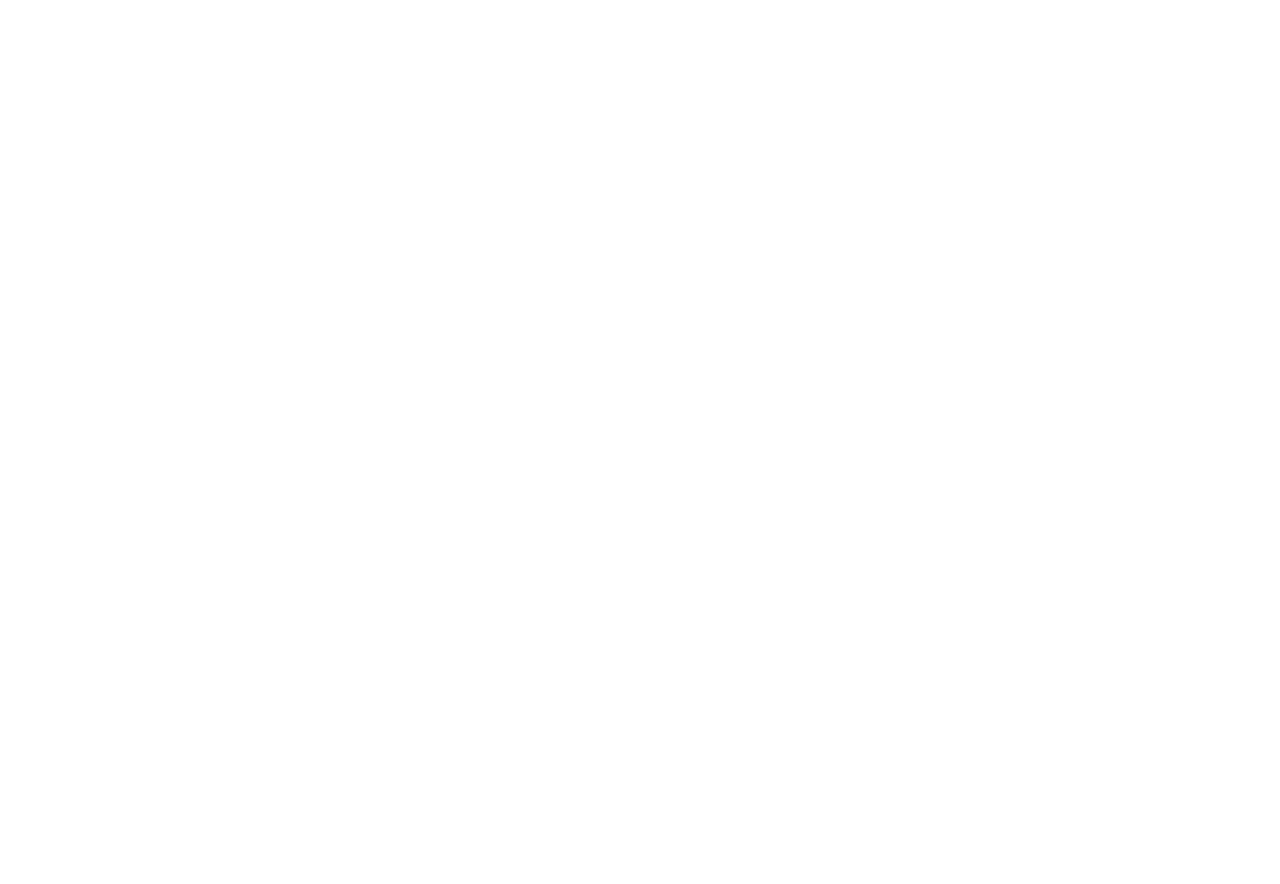
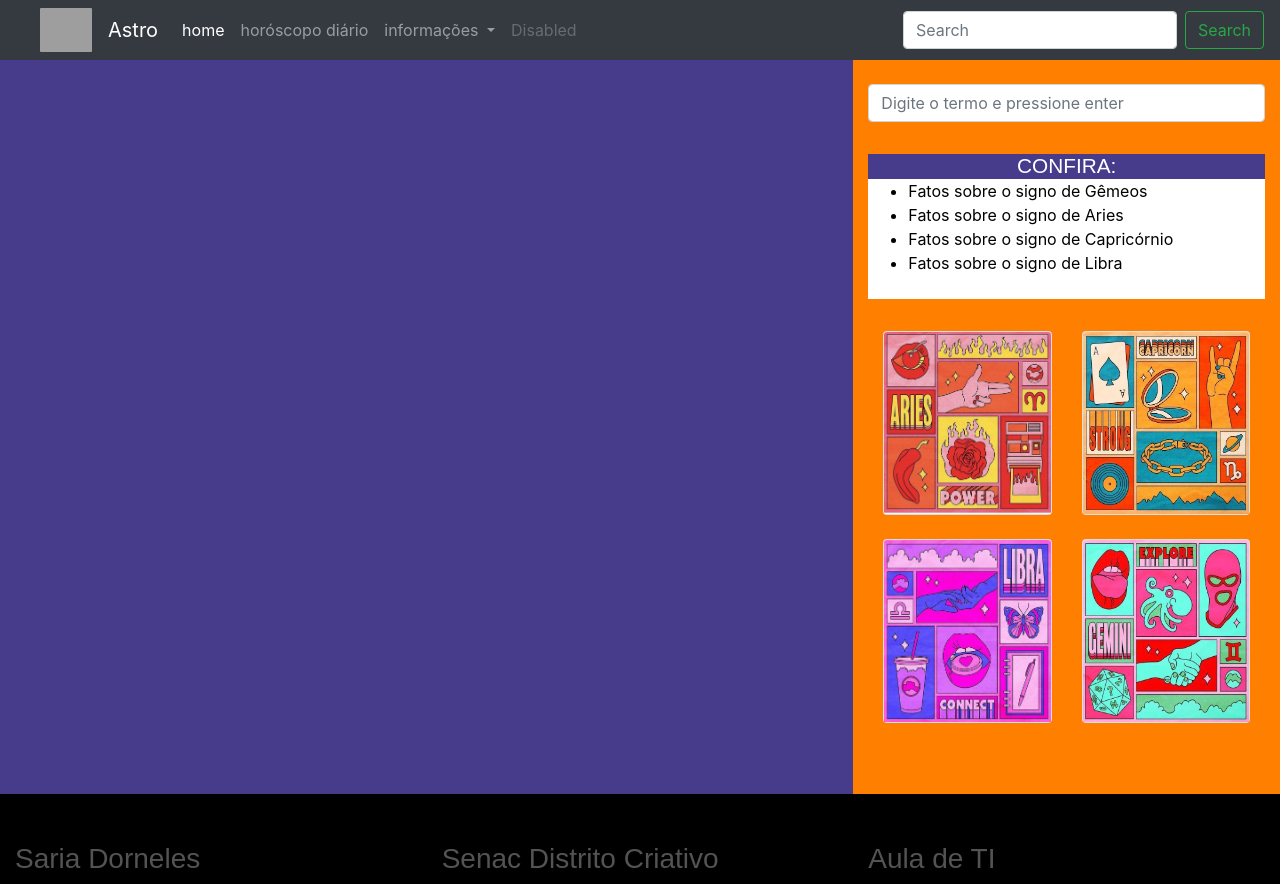
Before and after one commit to Sari-Dorneles/Osite2, a plain HTML site: page informações.html in a window 1280 px wide. Before the commit the page ends 800 px from the top, so only its background shows below. Drawn offline with nearby package versions, Linux system fonts and the light colour scheme; grey boxes are pictures that could not be loaded.

Commit message:
Bootstrap
Quase finalizado

```diff
--- a/informações.html
+++ b/informações.html
@@ -0,0 +1,131 @@
+<!doctype html>
+<html lang="en">
+  <head>
+    <!-- Required meta tags -->
+    <meta charset="utf-8">
+    <meta name="viewport" content="width=device-width, initial-scale=1, shrink-to-fit=no">
+
+    <!-- Bootstrap CSS -->
+    <link rel="stylesheet" href="https://cdn.jsdelivr.net/npm/bootstrap@4.6.2/dist/css/bootstrap.min.css" integrity="sha384-xOolHFLEh07PJGoPkLv1IbcEPTNtaed2xpHsD9ESMhqIYd0nLMwNLD69Npy4HI+N" crossorigin="anonymous">
+     <link rel="stylesheet" href="style.css">
+    <title>Seja bem vindo ao Astro!</title>
+  </head>
+  <body class="container-fluid">
+
+   <header class="row">
+    <nav class="navbar navbar-expand-lg navbar fixed-top navbar-dark bg-dark mb-0">
+      <img class="ml-4" src="./img/simbolo.png" width="52" height="44" alt="">
+      <a class="navbar-brand ml-3" href="">Astro</a>
+      <button class="navbar-toggler" type="button" data-toggle="collapse" data-target="#navbarSupportedContent" aria-controls="navbarSupportedContent" aria-expanded="false" aria-label="Toggle navigation">
+        <span class="navbar-toggler-icon"></span>
+      </button>
+
+      <div class="collapse navbar-collapse" id="navbarSupportedContent">
+        <ul class="navbar-nav mr-auto">
+          <li class="nav-item active">
+            <a class="nav-link" href="">home <span class="sr-only">(current)</span></a>
+          </li>
+          <li class="nav-item">
+            <a class="nav-link" href="https://www.uol.com.br/universa/horoscopo/previsao-diaria/" target="_blank">horóscopo diário</a>
+          </li>
+          <li class="nav-item dropdown">
+            <a class="nav-link dropdown-toggle" href="#" role="button" data-toggle="dropdown" aria-expanded="false">
+              informações
+            </a>
+            <div class="dropdown-menu">
+              <a class="dropdown-item" href="">Action</a>
+              <a class="dropdown-item" href="#">Another action</a>
+              <div class="dropdown-divider"></div>
+              <a class="dropdown-item" href="#">Something else here</a>
+            </div>
+          </li>
+          <li class="nav-item">
+            <a class="nav-link disabled">Disabled</a>
+          </li>
+        </ul>
+        <form class="form-inline my-2 my-lg-0">
+          <input class="form-control mr-sm-2" type="search" placeholder="Search" aria-label="Search">
+          <button class="btn btn-outline-success my-2 my-sm-0" type="submit">Search</button>
+        </form>
+      </div>
+    </nav>
+
+   </header>
+
+   <div class="row">
+   <main class="col-12 col-lg-8">
+    <h3></h3>
+   </main>
+   <aside class="col-12 col-lg-4">
+    <div class="row">
+        <section class="col-12 mt-4 mb-4 ">
+        <input type="" class="form-control" id="" placeholder="Digite o termo e pressione enter">
+        </section>
+        <section class="col-12 mt-2 mb-2">
+          <h3 class="mb-0 text-center ">CONFIRA:</h3>
+          <ul>
+          <a href="https://www.terra.com.br/vida-e-estilo/horoscopo/10-fatos-interessantes-sobre-o-signo-de-gemeos-que-voce-deve-saber,60f3d6e5c446cc9a14b419c9686bc13c76yx5095.html" style="color: black" mt-2 target="_blank"><li>Fatos sobre o signo de Gêmeos</li></a>
+           <a href="https://br.blastingnews.com/lazer/2017/04/15-fatos-sobre-o-signo-de-aries-001663855.html" style="color: black" target="_blank"><li>Fatos sobre o signo de Aries</li></a>
+           <a href="https://blog.pajaris.com.br/fatos-e-curiosidades-de-capricornio/" style="color: black" target="_blank" ><li>Fatos sobre o signo de Capricórnio</li></a>
+           <a href="https://blog.pajaris.com.br/fatos-e-curiosidades-sobre-libra/#:~:text=Libra%20é%20um%20dos%20signos%20mais%20românticos,-Foto%3A%20Pixabay&text=Regidos%20por%20Vênus%2C%20gostam%20de,mergulha%20de%20cabeça%20na%20relação." style="color: black" target="_blank" ><li>Fatos sobre o signo de Libra</li></a>
+          </ul>
+        </section>
+      </div>
+
+        <section class="col-12 mt-2 mb-2">
+    <div class="row row-cols-2 row-cols-md-2">
+      <div class="col mb-4">
+        <div class="card">
+          <img src="./img/astro1.jpg" class="card-img-top" alt="...">
+
+
+        </div>
+      </div>
+      <div class="col mb-4">
+        <div class="card">
+          <img src="./img/astro4.jpg" class="card-img-top" alt="...">
+
+
+          </div>
+        </div>
+
+      <div class="col mb-4">
+        <div class="card">
+          <img src="./img/astro3.jpg" class="card-img-top" alt="...">
+
+
+        </div>
+      </div>
+      <div class="col mb-4 ">
+        <div class="card">
+          <img src="./img/astro5.jpg" class="card-img-top" alt="...">
+
+
+        </div>
+      </div>
+    </div>
+    </section>
+    </div>
+   </aside>
+   </div>
+
+   <footer class="row">
+    <section class="col-12 col-lg-4 mt-5">
+        <h3>Saria Dorneles</h3>
+    </section>
+    <section class="col-12 col-lg-4 mt-5">
+        <h3>Senac Distrito Criativo</h3>
+    </section>
+    <section class="col-12 col-lg-4 mt-5">
+        <h3>Aula de TI</h3>
+    </section>
+
+   </footer>
+
+    <!-- Option 1: jQuery and Bootstrap Bundle (includes Popper) -->
+    <script src="https://cdn.jsdelivr.net/npm/jquery@3.5.1/dist/jquery.slim.min.js" integrity="sha384-DfXdz2htPH0lsSSs5nCTpuj/zy4C+OGpamoFVy38MVBnE+IbbVYUew+OrCXaRkfj" crossorigin="anonymous"></script>
+    <script src="https://cdn.jsdelivr.net/npm/bootstrap@4.6.2/dist/js/bootstrap.bundle.min.js" integrity="sha384-Fy6S3B9q64WdZWQUiU+q4/2Lc9npb8tCaSX9FK7E8HnRr0Jz8D6OP9dO5Vg3Q9ct" crossorigin="anonymous"></script>
+    <script src="./script.js"></script>
+
+  </body>
+</html>
```
Also changed, not shown: index.html (+1 -1 lines).
